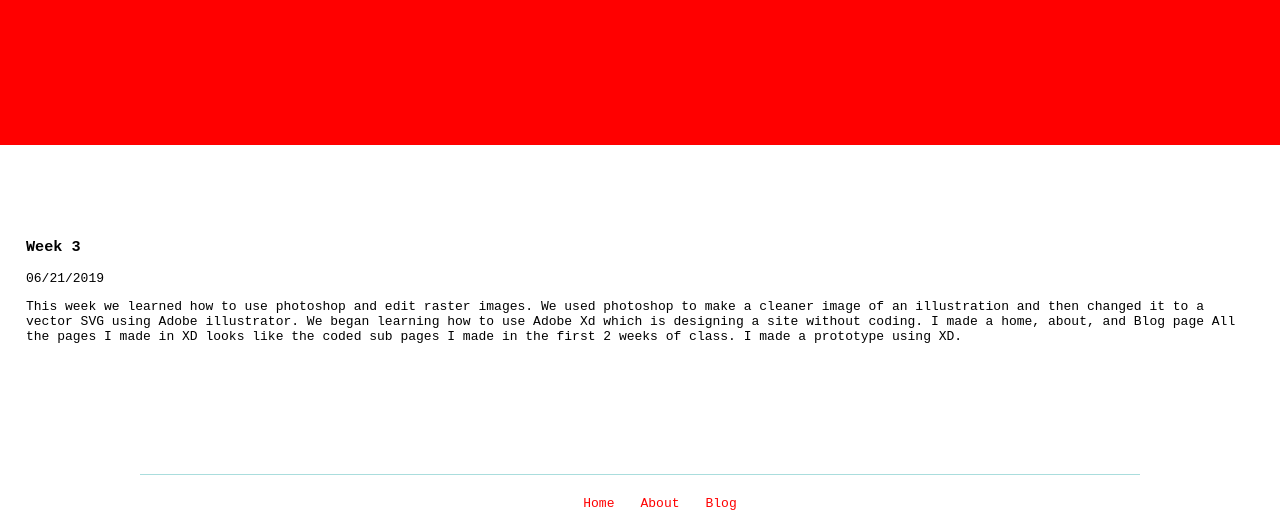
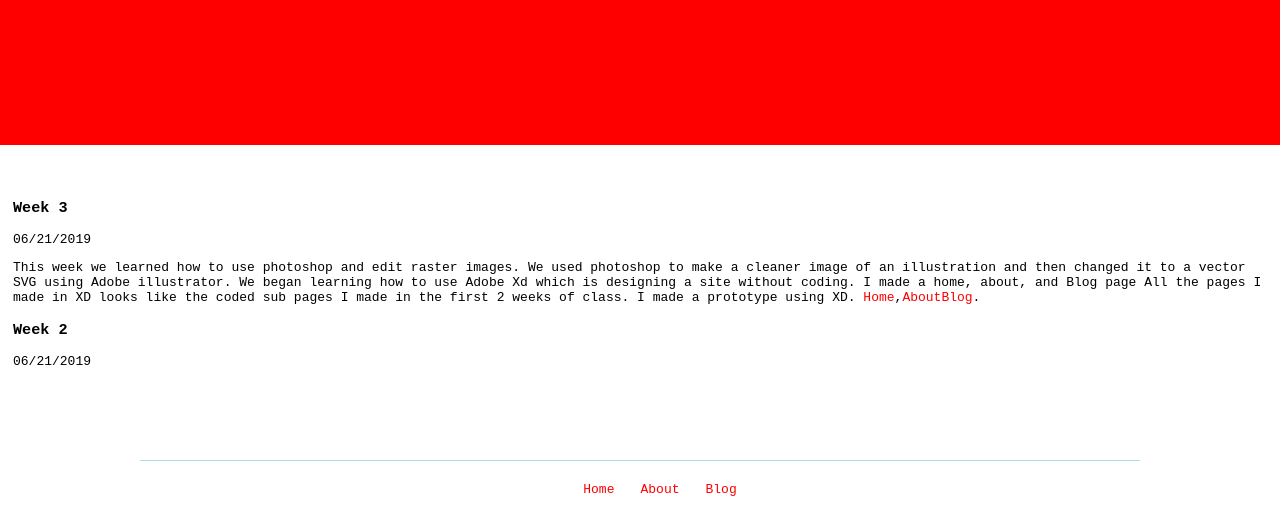
Before and after one commit to iwebstudent02/iwebstudent02.github.io, a plain HTML site: page blog.html in a window 1280 px wide. Shown: the part 342-866 px from the top of the page. Drawn offline with Linux system fonts and the light colour scheme.

Commit message:
Blog links

```diff
--- a/blog.html
+++ b/blog.html
@@ -30,7 +30,7 @@
             <P>These are the things we learned in class.</P>
         </section>
         <section class="blog archives">
-            <section class="Blog entry">
+            <article class="Blog entry">
                 <h3>Week 3</h3>
                 <div class="date">06/21/2019</div>
                 <p>
@@ -40,12 +40,23 @@
                     Adobe Xd which is designing a site without coding. I made a home, about, and Blog page
                     All the pages I made in XD looks like the coded sub pages I made in the first 2 weeks of class.
                     I made a prototype using XD.
+                    <a href="https://iwebstudent02.github.io/index.html">Home</a>,<a
+                        href="https://iwebstudent02.github.io/about.html">About</a><a
+                        href="https://iwebstudent02.github.io/blog.html">Blog</a>.
+            </article>
+            </p>
 
 
+            </article>
+
+            <article class="blog-entry">
+
+                <h3>Week 2</h3>
+                <div class="date">06/21/2019</div>
 
                 </p>
 
-            </section>
+        </section>
     </main>
 
     <footer>
```
